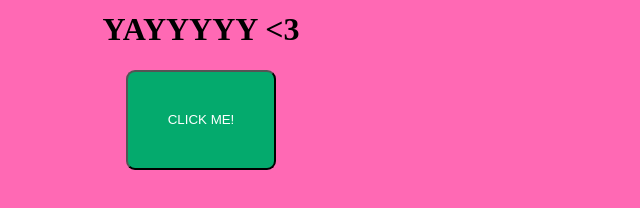
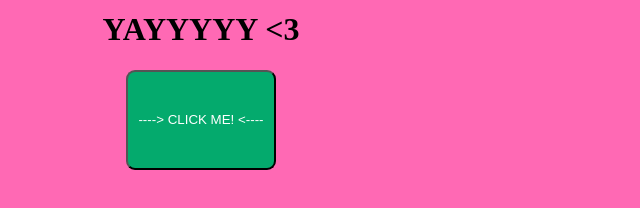
Before and after one commit to J4YM/valentineyesorno, a plain HTML site: page yay.html in a window 1280 px wide. Shown: the part 322-530 px from the top of the page, 439-1079 px from the left. Drawn offline with Linux system fonts and the light colour scheme.

Commit message:
Added Click me Arrow

```diff
--- a/yay.html
+++ b/yay.html
@@ -16,7 +16,7 @@
     <div class="yesnobuttons">
       <div id="yesbutton">
         <a href="https://forms.gle/6QXMZeFSWXVGupho9" target="_blank">
-          <button id="yesbut">CLICK ME!</button>
+          <button id="yesbut">----> CLICK ME! <---- </button>
         </a>
       </div>
     </div>
```
